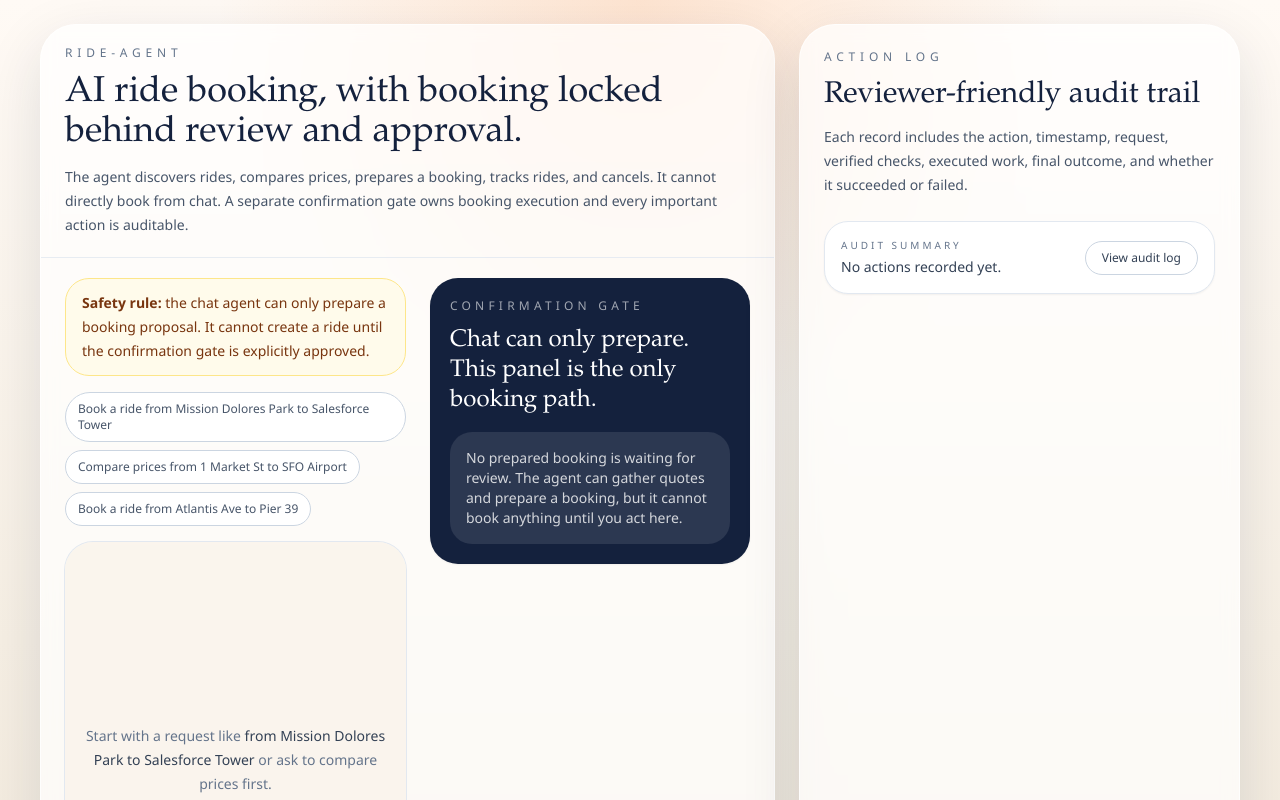
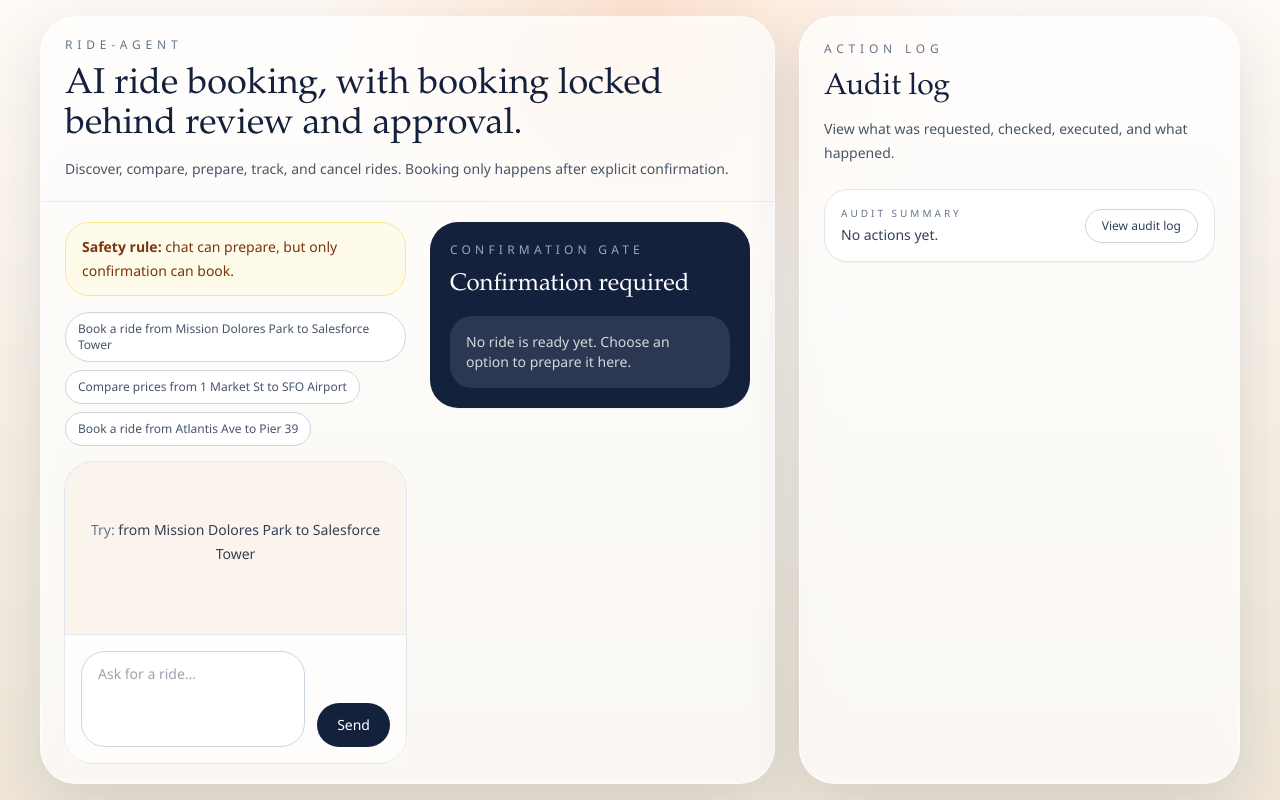
Before and after one commit to sampada2312/ride-agent, a Next.js app: page / in a window 1280 px wide. Shown: the top 800 px of the page. Built offline with nearby package versions, Linux system fonts and the light colour scheme.

Commit message:
Refine confirmation gate UI flow

```diff
--- a/src/components/ride-agent-app.tsx
+++ b/src/components/ride-agent-app.tsx
@@ -185,7 +185,7 @@ function ActionLog({
             </p>
             <p className="mt-1 text-sm text-slate-700">
               {entries.length === 0
-                ? "No actions recorded yet."
+                ? "No actions yet."
                 : `${entries.length} actions recorded. Latest: ${latestEntry?.action}.`}
             </p>
           </div>
@@ -203,7 +203,7 @@ function ActionLog({
         <div className="mt-4 max-h-[70vh] overflow-y-auto pr-1">
           <div className="space-y-3">
             {entries.length === 0 ? (
-            <p className="text-sm text-slate-500">No actions recorded yet.</p>
+              <p className="text-sm text-slate-500">No actions yet.</p>
             ) : null}
             {entries
               .slice()
@@ -268,13 +268,17 @@ function ActionLog({
 }
 
 function ConfirmationGatePanel({
+  activeRide,
   pendingProposal,
   isLoading,
-  onDecision
+  onDecision,
+  onCancel
 }: {
+  activeRide?: SessionState["activeRide"];
   pendingProposal: SessionState["pendingProposal"];
   isLoading: boolean;
   onDecision: (approved: boolean) => Promise<void>;
+  onCancel: () => Promise<void>;
 }) {
   return (
     <div className="rounded-[28px] bg-ink p-5 text-white shadow-sm">
@@ -282,9 +286,34 @@ function ConfirmationGatePanel({
         Confirmation Gate
       </p>
       <h2 className="mt-3 font-display text-2xl leading-tight">
-        Chat can only prepare. This panel is the only booking path.
+        Confirmation required
       </h2>
-      {pendingProposal ? (
+      {activeRide ? (
+        <div className="mt-4 space-y-4">
+          <div className="rounded-[22px] bg-white/10 p-4">
+            <p className="text-[10px] uppercase tracking-[0.25em] text-white/60">
+              Active Ride
+            </p>
+            <p className="mt-2 font-display text-2xl capitalize">
+              {activeRide.phase.replaceAll("_", " ")}
+            </p>
+            <p className="mt-2 text-sm text-white/80">
+              {activeRide.option.productName} with {activeRide.driver.name}
+            </p>
+            <p className="mt-1 text-sm text-white/70">
+              {activeRide.driver.vehicle} • {activeRide.driver.licensePlate}
+            </p>
+          </div>
+          <button
+            type="button"
+            disabled={isLoading}
+            onClick={() => void onCancel()}
+            className="w-full rounded-full bg-rose-500 px-4 py-2.5 text-sm font-semibold text-white transition hover:bg-rose-600 disabled:opacity-60"
+          >
+            Cancel Ride
+          </button>
+        </div>
+      ) : pendingProposal ? (
         <div className="mt-4 space-y-4">
           <div className="rounded-[22px] bg-white/10 p-4">
             <p className="text-[10px] uppercase tracking-[0.25em] text-white/60">
@@ -300,7 +329,7 @@ function ConfirmationGatePanel({
               {pendingProposal.summary}
             </p>
             <p className="mt-2 text-xs text-white/60">
-              Review the prepared booking here, then explicitly approve or reject it.
+              Review and confirm to book.
             </p>
           </div>
           <div className="grid grid-cols-2 gap-3">
@@ -324,8 +353,7 @@ function ConfirmationGatePanel({
         </div>
       ) : (
         <div className="mt-4 rounded-[22px] bg-white/10 p-4 text-sm text-white/80">
-          No prepared booking is waiting for review. The agent can gather quotes
-          and prepare a booking, but it cannot book anything until you act here.
+          No ride is ready yet. Choose an option to prepare it here.
         </div>
       )}
     </div>
@@ -441,10 +469,14 @@ export function RideAgentApp() {
     await sendMessage(`Book ${option.productName}`);
   }
 
+  async function cancelActiveRide() {
+    await sendMessage("Cancel the ride");
+  }
+
   return (
-    <main className="min-h-screen overflow-x-hidden bg-[radial-gradient(circle_at_top,_rgba(249,115,22,0.16),_transparent_32%),linear-gradient(180deg,_#fffaf5_0%,_#f6efe4_55%,_#efe6d8_100%)] px-4 py-6 text-slate-900 sm:px-6 lg:px-10">
-      <div className="mx-auto grid max-w-7xl gap-6 lg:grid-cols-[1.25fr_0.75fr]">
-        <section className="overflow-hidden rounded-[36px] border border-white/70 bg-white/70 shadow-panel backdrop-blur">
+    <main className="min-h-screen overflow-hidden bg-[radial-gradient(circle_at_top,_rgba(249,115,22,0.16),_transparent_32%),linear-gradient(180deg,_#fffaf5_0%,_#f6efe4_55%,_#efe6d8_100%)] px-4 py-4 text-slate-900 sm:px-6 lg:px-10">
+      <div className="mx-auto grid max-w-7xl gap-6 lg:h-[calc(100vh-2rem)] lg:grid-cols-[1.25fr_0.75fr]">
+        <section className="flex min-h-0 flex-col overflow-hidden rounded-[36px] border border-white/70 bg-white/70 shadow-panel backdrop-blur">
           <div className="border-b border-slate-200/80 px-5 py-5 sm:px-6">
             <p className="text-xs uppercase tracking-[0.4em] text-slate-500">
               Ride-Agent
@@ -453,19 +485,16 @@ export function RideAgentApp() {
               AI ride booking, with booking locked behind review and approval.
             </h1>
             <p className="mt-3 max-w-3xl text-sm leading-6 text-slate-600">
-              The agent discovers rides, compares prices, prepares a booking,
-              tracks rides, and cancels. It cannot directly book from chat. A
-              separate confirmation gate owns booking execution and every important
-              action is auditable.
+              Discover, compare, prepare, track, and cancel rides. Booking only
+              happens after explicit confirmation.
             </p>
           </div>
 
-          <div className="grid gap-6 px-5 py-5 xl:grid-cols-[minmax(0,1fr)_320px] sm:px-6">
-            <div className="min-w-0 space-y-4">
+          <div className="grid min-h-0 flex-1 gap-6 px-5 py-5 xl:grid-cols-[minmax(0,1fr)_320px] sm:px-6">
+            <div className="flex min-h-0 min-w-0 flex-col gap-4">
               <div className="rounded-[24px] border border-amber-200 bg-amber-50 px-4 py-3 text-sm leading-6 text-amber-900">
-                <span className="font-semibold">Safety rule:</span> the chat agent can
-                only prepare a booking proposal. It cannot create a ride until the
-                confirmation gate is explicitly approved.
+                <span className="font-semibold">Safety rule:</span> chat can
+                prepare, but only confirmation can book.
               </div>
 
               <div className="flex flex-wrap gap-2">
@@ -481,16 +510,15 @@ export function RideAgentApp() {
                 ))}
               </div>
 
-              <div className="flex h-[min(72vh,760px)] min-h-[520px] flex-col overflow-hidden rounded-[28px] bg-sand/60 ring-1 ring-slate-200">
-                <div className="flex-1 overflow-y-auto px-4 py-4 sm:px-5">
+              <div className="flex min-h-0 flex-1 flex-col overflow-hidden rounded-[28px] bg-sand/60 ring-1 ring-slate-200 lg:max-h-[calc(100vh-19rem)]">
+                <div className="min-h-0 flex-1 overflow-y-auto px-4 py-4 sm:px-5">
                   <div className="flex min-h-full flex-col gap-3">
                     {messages.length === 0 ? (
                       <div className="m-auto max-w-sm text-center text-sm leading-6 text-slate-500">
-                        Start with a request like{" "}
+                        Try:{" "}
                         <span className="font-medium text-slate-700">
                           from Mission Dolores Park to Salesforce Tower
-                        </span>{" "}
-                        or ask to compare prices first.
+                        </span>
                       </div>
                     ) : null}
                     {messages.map((entry) => (
@@ -512,7 +540,7 @@ export function RideAgentApp() {
                   </div>
                 </div>
 
-                <div className="border-t border-slate-200 bg-white/85 p-4 backdrop-blur">
+                <div className="shrink-0 border-t border-slate-200 bg-white/85 p-4 backdrop-blur">
                   <form
                     className="flex flex-col gap-3 sm:flex-row"
                     onSubmit={(event) => {
@@ -527,7 +555,7 @@ export function RideAgentApp() {
                       value={message}
                       onChange={(event) => setMessage(event.target.value)}
                       rows={3}
-                      placeholder="Ask for a ride, compare prices, track a trip, or cancel."
+                      placeholder="Ask for a ride..."
                       className="min-h-24 flex-1 resize-none rounded-[24px] border border-slate-300 bg-white px-4 py-3 text-sm outline-none transition focus:border-ember"
                     />
                     <button
@@ -542,17 +570,19 @@ export function RideAgentApp() {
               </div>
             </div>
 
-            <aside className="min-w-0 space-y-4">
+            <aside className="flex min-h-0 min-w-0 flex-col gap-4 overflow-hidden">
               <ConfirmationGatePanel
+                activeRide={activeRide}
                 pendingProposal={pendingProposal}
                 isLoading={isLoading}
                 onDecision={confirmProposal}
+                onCancel={cancelActiveRide}
               />
 
               {options.length > 0 ? (
-                <div className="space-y-3">
+                <div className="min-h-0 space-y-3">
                   <h2 className="font-display text-2xl text-ink">Current Options</h2>
-                  <div className="grid gap-3 sm:grid-cols-2 xl:grid-cols-1">
+                  <div className="grid max-h-[28vh] gap-3 overflow-y-auto pr-1 sm:grid-cols-2 xl:grid-cols-1">
                     {options.map((option) => (
                       <QuoteCard
                         key={option.optionId}
@@ -567,39 +597,21 @@ export function RideAgentApp() {
                   </div>
                 </div>
               ) : null}
-
-              {activeRide ? (
-                <div className="rounded-[28px] border border-moss/20 bg-moss/10 p-5">
-                  <p className="text-xs uppercase tracking-[0.35em] text-moss">
-                    Active Ride
-                  </p>
-                  <h2 className="mt-3 font-display text-2xl capitalize text-ink">
-                    {activeRide.phase.replaceAll("_", " ")}
-                  </h2>
-                  <p className="mt-2 text-sm text-slate-700">
-                    {activeRide.driver.name} in a {activeRide.driver.vehicle}
-                  </p>
-                  <p className="mt-1 text-sm text-slate-500">
-                    Plate {activeRide.driver.licensePlate}
-                  </p>
-                </div>
-              ) : null}
             </aside>
           </div>
         </section>
 
-        <section className="rounded-[36px] border border-white/70 bg-white/70 p-5 shadow-panel backdrop-blur sm:p-6">
+        <section className="flex min-h-0 flex-col overflow-hidden rounded-[36px] border border-white/70 bg-white/70 p-5 shadow-panel backdrop-blur sm:p-6">
           <p className="text-xs uppercase tracking-[0.4em] text-slate-500">
             Action Log
           </p>
           <h2 className="mt-3 font-display text-3xl text-ink">
-            Reviewer-friendly audit trail
+            Audit log
           </h2>
           <p className="mt-3 text-sm leading-6 text-slate-600">
-            Each record includes the action, timestamp, request, verified checks,
-            executed work, final outcome, and whether it succeeded or failed.
+            View what was requested, checked, executed, and what happened.
           </p>
-          <div className="mt-6">
+          <div className="mt-6 min-h-0 flex-1 overflow-hidden">
             <ActionLog
               entries={session?.actionLog ?? []}
               isExpanded={isAuditLogExpanded}
```
Lines whose indentation alone changed are shown as unchanged.
